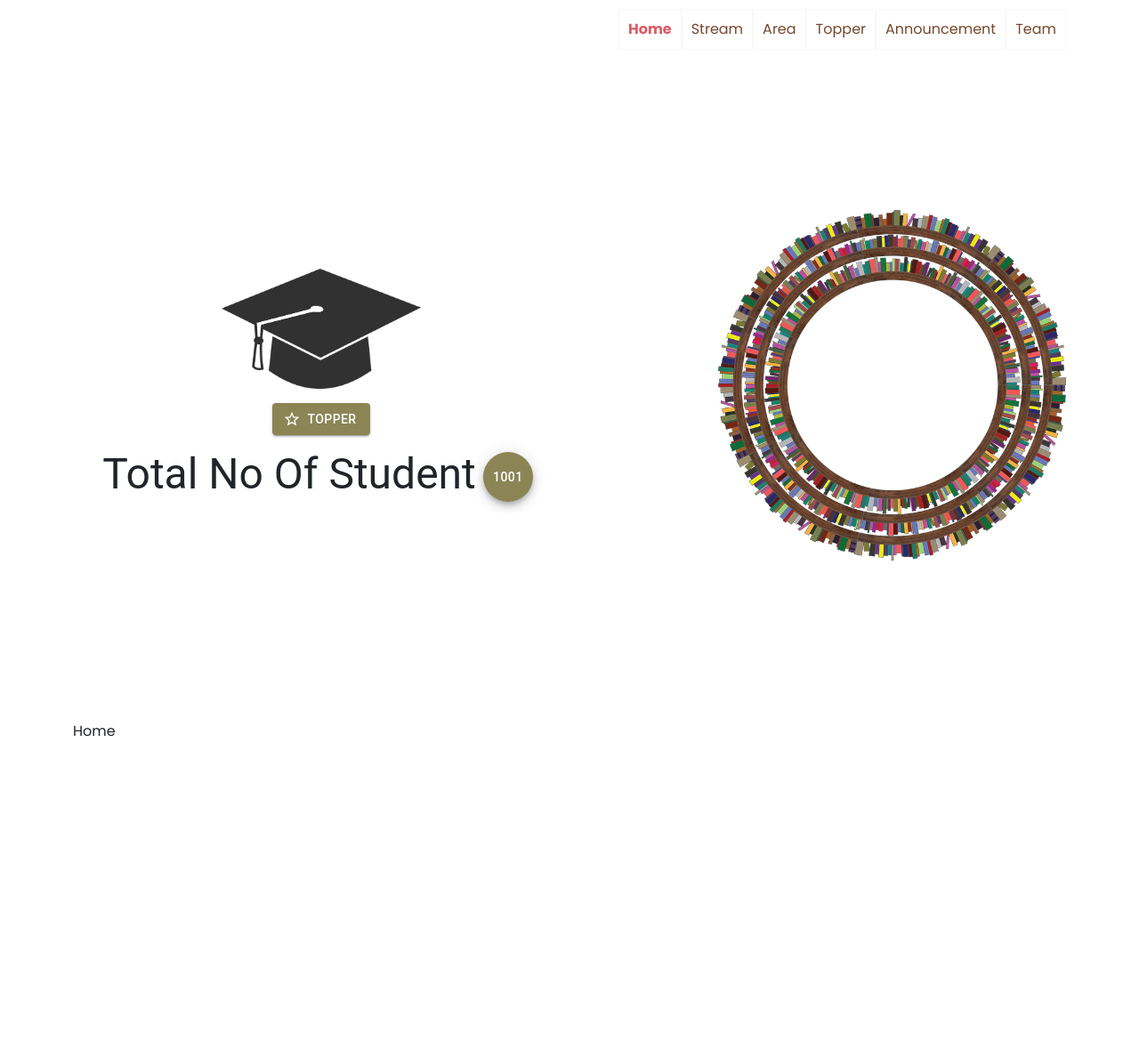
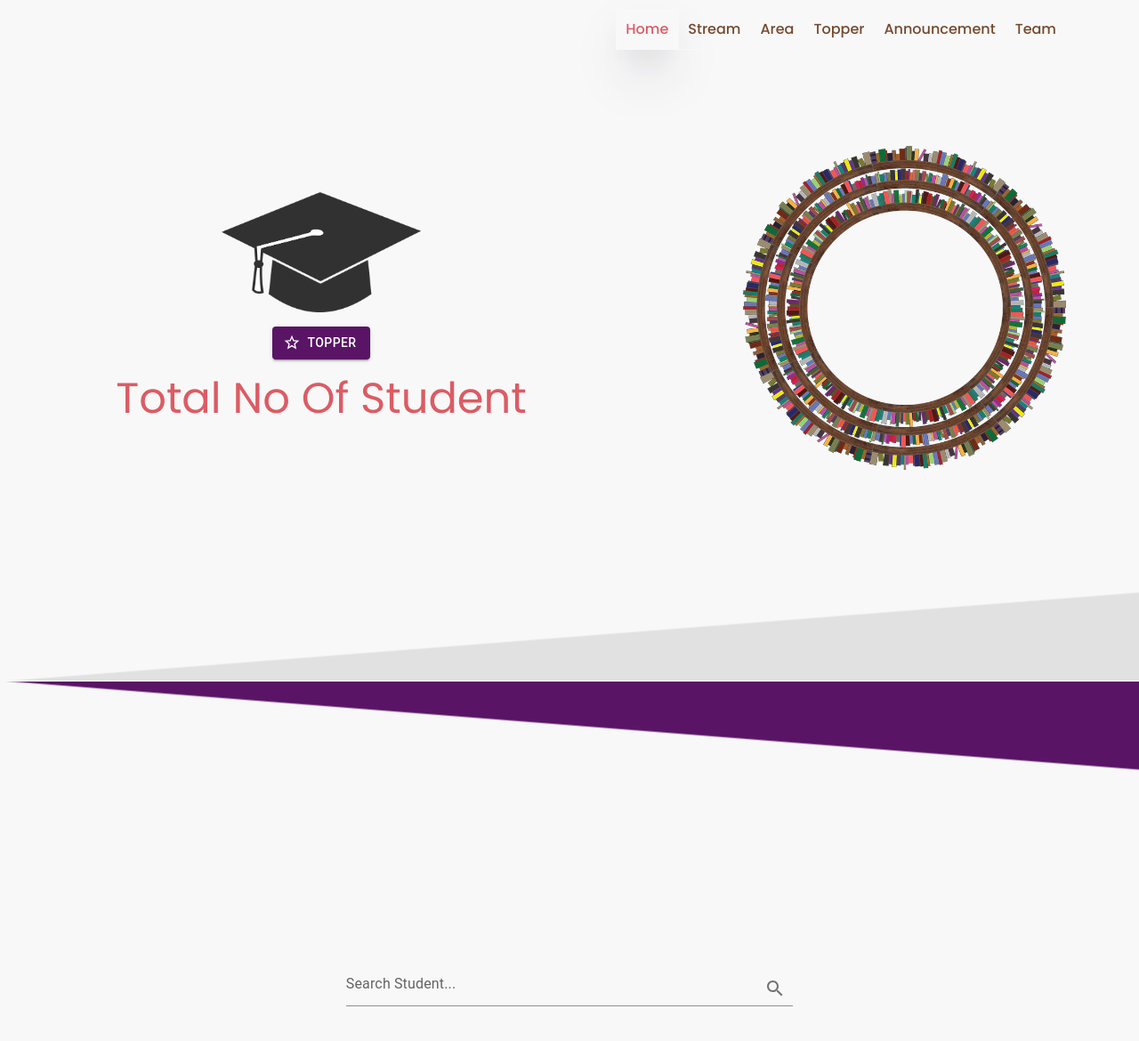
Before and after one commit to anilkapse1/studentportfolio, a React (Create React App) app: page / in a window 1280 px wide. Shown: the top 1170 px of the page at 89% size. Before the commit the page ends 834 px from the top, so only its background shows below. Built offline with nearby package versions, Linux system fonts and the light colour scheme.

Commit message:
divider added

```diff
--- a/src/App.js
+++ b/src/App.js
@@ -15,7 +15,6 @@ import Hero from './components/Hero'
 const App = () => {
   const theme={
     colors:{
-      heading:'red',
       black:'black',
       purple:'purple',
       white:'white',
@@ -27,7 +26,9 @@ const App = () => {
       text2:'#8b8556',
       text3:'#54396b',
       text4:'#9b4330',
-      text5:'#9C27B0'
+      text5:'#9C27B0',
+      text6:'#f8f8f8',
+      text7:'#5a1466 '
 
     },
     media:{
--- a/src/GlobalStyle.js
+++ b/src/GlobalStyle.js
@@ -34,8 +34,13 @@ img {
      object-fit: cover;
 }
 
-button{
-    background-color:${({theme})=>theme.colors.text2}!important;
+body{
+    background-color:${({theme})=>theme.colors.text6};
+}
+
+.common_button{
+    background-color:${({theme})=>theme.colors.text7}!important;
+    color:white!important;
 }
 
 
--- a/src/components/Header.js
+++ b/src/components/Header.js
@@ -4,9 +4,13 @@ import styled from 'styled-components'
 import Container from 'react-bootstrap/Container';
 
 const Header = () => {
-
-    const Header = styled.header`
-        margin-top:10px;
+    const Header = styled.section`
+        background-color:${({theme})=>theme.colors.text6};
+        position: fixed;
+        width: 100%;
+        z-index: 9999;
+        padding: 10px 0px;
+        top:0px;
         ul{
             display:flex;
             flex-wrap:wrap;
@@ -20,16 +24,15 @@ const Header = () => {
                     padding:10px 10px;
                     display:block;
                     color:${({theme})=>theme.colors.header};
-                    border:1px solid #f8f8f8;
-
-
+                    border:1px solid ${({theme})=>theme.colors.text6};
+                    font-weight:500;
                     &:hover{
-                        border-right:1px solid ${({theme})=>theme.colors.headerborder};
-                        border-bottom:1px solid ${({theme})=>theme.colors.headeractive};
+                        box-shadow: rgba(50, 50, 93, 0.25) 0px 30px 60px -12px, rgba(0, 0, 0, 0.3) 0px 18px 36px -18px;
                     }
                     &.active{
-                       font-weight:bold;
+                        font-weight:500;
                        color:${({theme})=>theme.colors.headeractive};
+                       box-shadow: rgba(50, 50, 93, 0.25) 0px 30px 60px -12px, rgba(0, 0, 0, 0.3) 0px 18px 36px -18px;
                     }
 
                 }
@@ -38,7 +41,6 @@ const Header = () => {
     `;
 
   return (
-        <React.Fragment>
         <Header>
             <Container>
                 <nav>
@@ -53,7 +55,6 @@ const Header = () => {
                 </nav>
             </Container>
         </Header>
-        </React.Fragment>
     )
 
 
--- a/src/components/Hero.js
+++ b/src/components/Hero.js
@@ -10,16 +10,21 @@ import Button from '@mui/material/Button';
 import StarBorderIcon from '@mui/icons-material/StarBorder';
 import Typography from '@mui/material/Typography';
 import Fab from '@mui/material/Fab';
+import Skewc from './Skewc';
+
 
 
 const Hero = () => {
     const Hero=styled.section`
+        margin-top:66px;
+        height: 100vh;
+        position: relative;
         .parent{
             display:flex;
             flex-wrap:wrap;
             align-content:center;
             flex-direction:row;
-            height:calc(100vh - 46px);
+            height:70vh;
             .section{
                 flex: 1 1 50%;
             }
@@ -36,12 +41,16 @@ const Hero = () => {
                 Button{
                     align-self: center;
                 }
+                h3{
+                    color:${({theme})=>theme.colors.headeractive};
+                    font-family:inherit;
+                }
             }
             .image{
                 display: flex;
                 justify-content: flex-end;
                 img{
-                    max-width:70%;
+                    max-width:65%;
                 }
             }
         }
@@ -53,14 +62,14 @@ const Hero = () => {
            <div className='parent'>
             <div className='logo section'>
                 <img src={logo} alt="student logo"/>
-                <Button variant="contained" className='mt-3' startIcon={<StarBorderIcon />}>
+                <Button variant="contained" className='mt-3 common_button' startIcon={<StarBorderIcon />}>
                     Topper
                 </Button>
                 <Typography variant="h3" className='mt-3'>
                     Total No of student
-                    <Fab color="secondary" aria-label="edit" className='mx-2'>
+                    {/* <Fab aria-label="edit" className='mx-2 common_button'>
                         1001
-                    </Fab>
+                    </Fab> */}
                 </Typography>
 
 
@@ -70,6 +79,7 @@ const Hero = () => {
             </div>
            </div>
         </Container>
+        <Skewc/>
     </Hero>
   )
 }
--- a/src/components/Home.js
+++ b/src/components/Home.js
@@ -1,9 +1,59 @@
 import React from 'react'
 import Container from 'react-bootstrap/Container';
+import styled from 'styled-components'
+import FormControl from '@mui/material/FormControl';
+import InputLabel from '@mui/material/InputLabel';
+import Input from '@mui/material/Input';
+import InputAdornment from '@mui/material/InputAdornment';
+import IconButton from '@mui/material/IconButton';
+import SearchIcon from '@mui/icons-material/Search';
+
+
+
 
 const Home = () => {
+
+  const Homewrapper=styled.section`
+    position:relative;
+    display:flex;
+    .search_section{
+      margin-top:200px;
+      margin-bottom:100px;
+      text-align:center;
+      .search_area{
+        input{
+          height:2rem;
+        }
+      }
+    }
+
+  `;
+
   return (
-    <Container className='hello'>Home</Container>
+    <Homewrapper>
+      <Container className='search_section'>
+        <div className='search_area'>
+        <FormControl sx={{ m: 1, width: '50ch' }} variant="standard">
+          <InputLabel htmlFor="standard-adornment-password">Search student...</InputLabel>
+          <Input
+            id="standard-adornment-password"
+            type= 'search'
+            onChange=""
+            endAdornment={
+              <InputAdornment position="end">
+                <IconButton
+                  aria-label="toggle password visibility"
+                >
+                  <SearchIcon />
+                </IconButton>
+              </InputAdornment>
+            }
+          />
+        </FormControl>
+
+        </div>
+      </Container>
+    </Homewrapper>
   )
 }
 
--- /dev/null
+++ b/src/components/Skewc.js
@@ -0,0 +1,33 @@
+import React from 'react'
+import styled from 'styled-components'
+
+const Skewc = () => {
+  const Skew1 = styled.section`
+  width:100%;
+ height:100px;
+ position:absolute;
+ left:0px;
+ bottom:101px;
+ right:0px;
+ background: linear-gradient(to left top, #e1e1e1  49%, #f8f8f8 50%);
+
+ `;
+ const Skew2 = styled.section`
+ width:100%;
+height:100px;
+position:absolute;
+left:0px;
+bottom:0px;
+right:0px;
+background: linear-gradient(to left bottom, #5a1466  49%, #f8f8f8 50%);
+
+`;
+return (
+    <>
+        <Skew1></Skew1>
+        <Skew2></Skew2>
+    </>
+  )
+}
+
+export default Skewc
```
Lines whose indentation alone changed are shown as unchanged.
